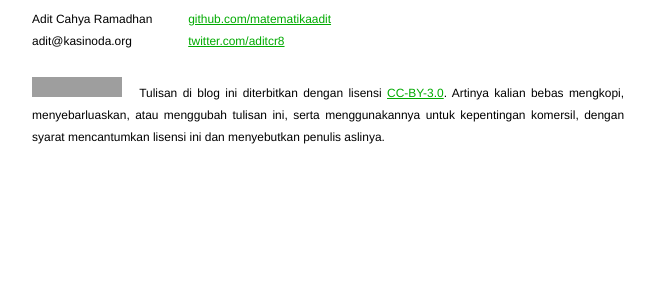
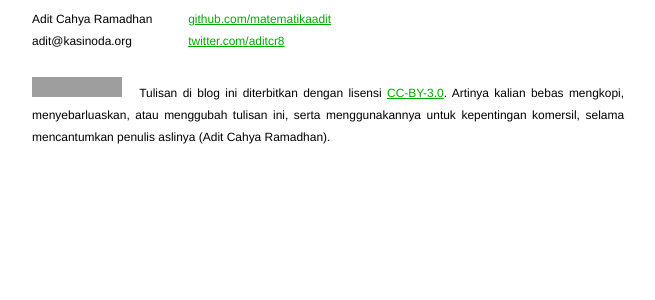
Before and after one commit to matematikaadit/matematikaadit.github.io, a Jekyll site: the page built from index.html, in a window 1280 px wide, cut to the strip 273-573 px from the top of the page. Shown: the whole strip, without its empty margins (294-949 px from the left). Built offline with Jekyll 4.4.1, drawn with Linux system fonts in a browser that asks for light colours; grey boxes are pictures that could not be loaded.

Commit message:
Lisensi CC-BY-3.0 yang benar

```diff
--- a/_layouts/default.html
+++ b/_layouts/default.html
@@ -46,8 +46,8 @@
 Tulisan di blog ini diterbitkan dengan lisensi <a rel="license"
   href="http://creativecommons.org/licenses/by/3.0/deed.id">CC-BY-3.0</a>.
 Artinya kalian bebas mengkopi, menyebarluaskan, atau menggubah tulisan
-ini, serta menggunakannya untuk kepentingan komersil, dengan syarat
-mencantumkan lisensi ini dan menyebutkan penulis aslinya.
+ini, serta menggunakannya untuk kepentingan komersil, selama
+mencantumkan penulis aslinya (Adit Cahya Ramadhan).
 </p>
               </div>
             </div>
```
